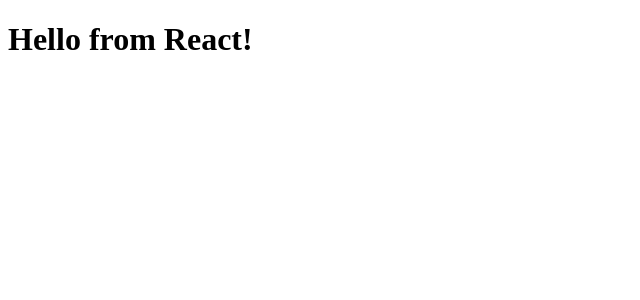
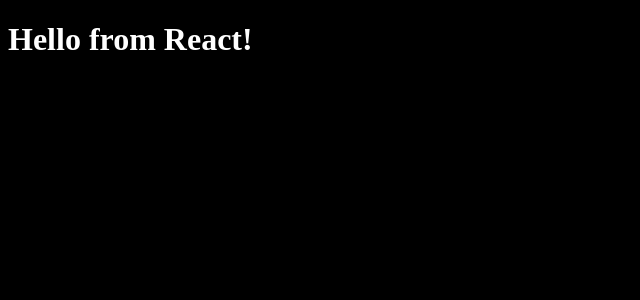
Before and after one commit to nayara/react-initial-config, a React app: page / in a window 1280 px wide. Shown: the top 300 px of the page, without its empty margins (0-640 px from the left). Built offline with nearby package versions, Linux system fonts and the light colour scheme.

Commit message:
Adds basic .css file

```diff
--- /dev/null
+++ b/src/App.css
@@ -0,0 +1,7 @@
+body {
+  background-color: black;
+}
+
+h1{
+  color: white;
+}
--- a/src/App.js
+++ b/src/App.js
@@ -1,4 +1,6 @@
 import React from 'react';
+
+import './App.css';
 
 const App = () => <h1> Hello from React! </h1>;
 
```
